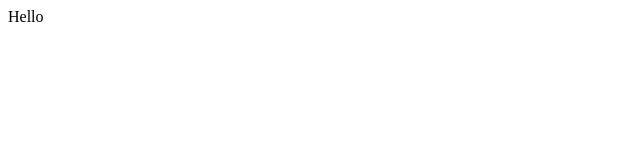
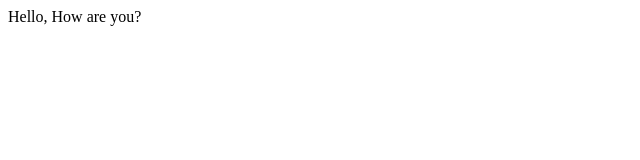
Before and after one commit to MarthaGamu/pipelines-tutorial, a plain HTML site: page index.html in a window 1280 px wide. Shown: the whole page, without its empty margins (0-640 px from the left). Drawn offline with Linux system fonts and the light colour scheme.

Commit message:
updated the index file

```diff
--- a/index.html
+++ b/index.html
@@ -6,6 +6,6 @@
 		<title>Document</title>
 	</head>
 	<body>
-		Hello
+		Hello, How are you?
 	</body>
 </html>
```
